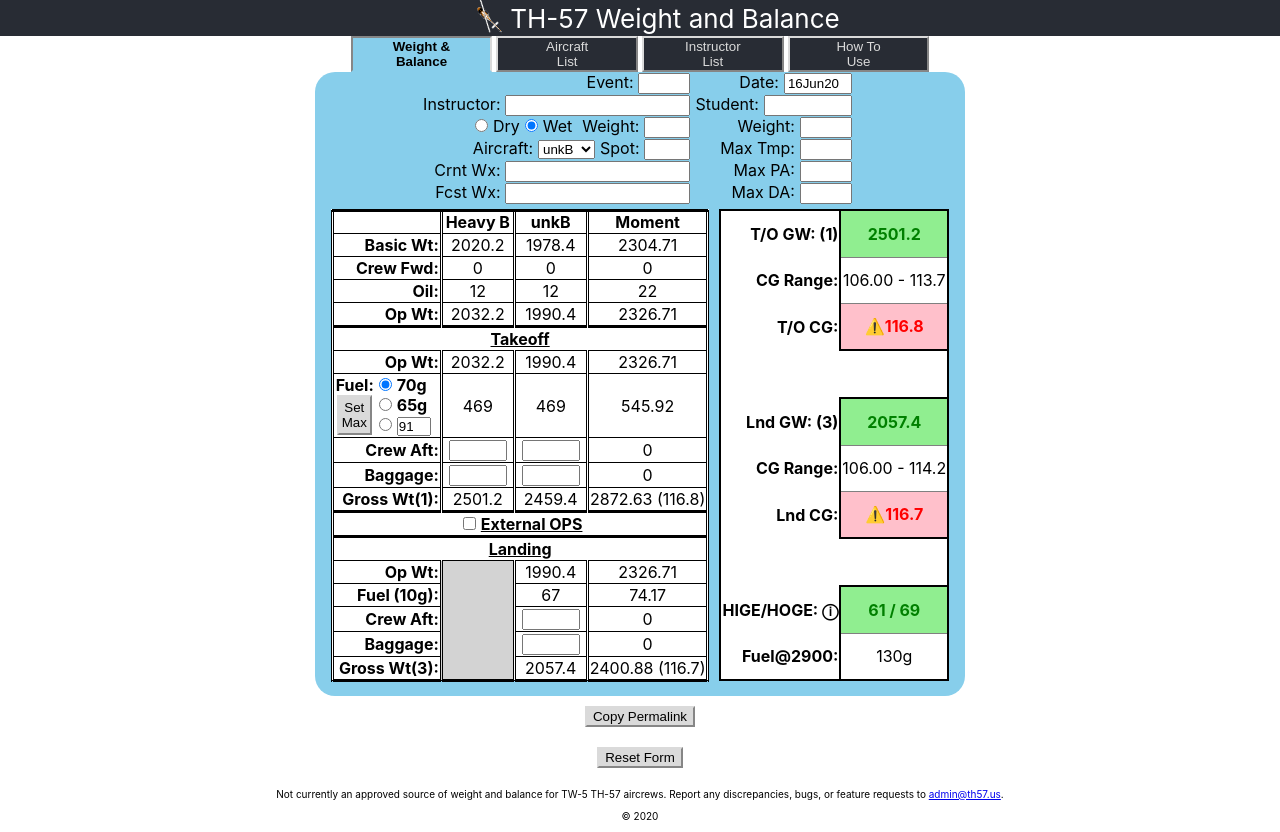
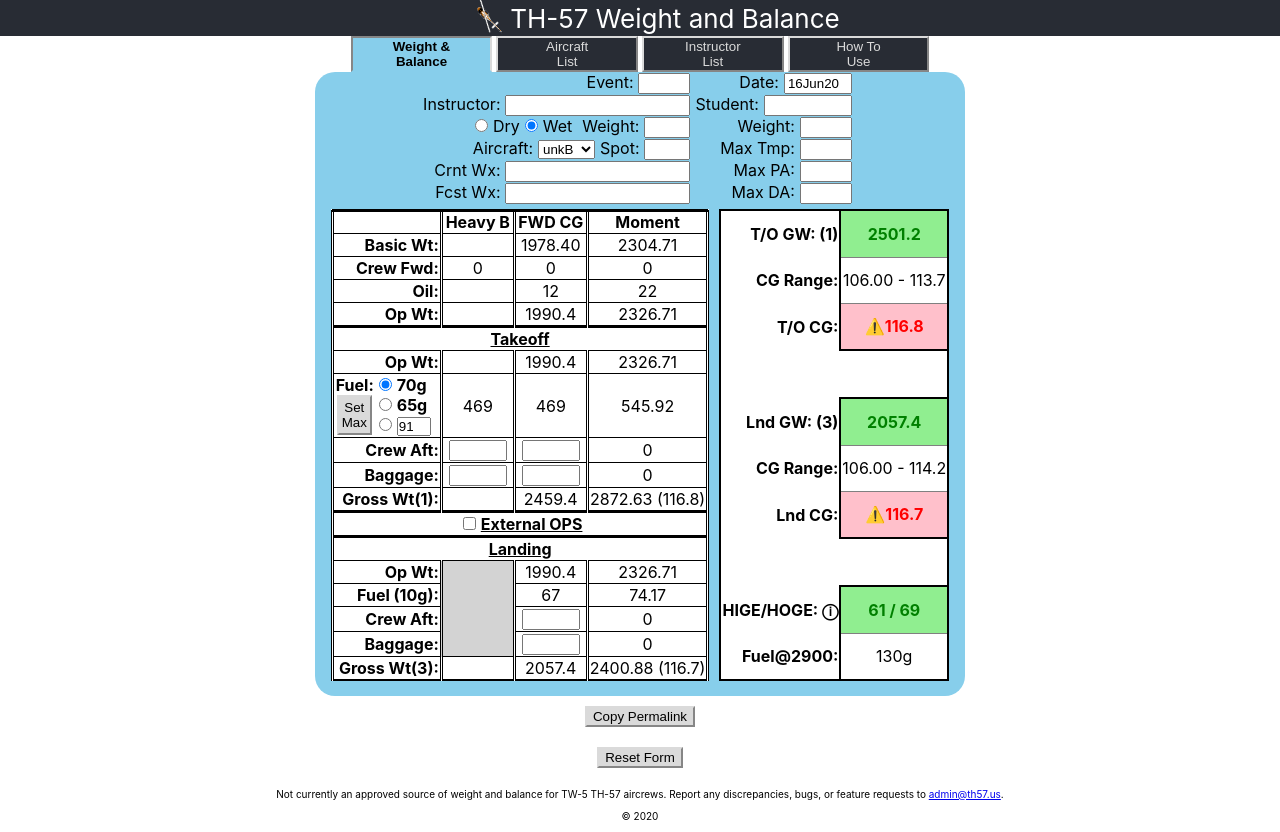
Before and after one commit to began91/th57, a React (Create React App) app: page / in a window 1280 px wide. Built offline with nearby package versions, Linux system fonts and the light colour scheme.

Commit message:
Refactor Results to use component rows

```diff
--- /dev/null
+++ b/src/components/InputRow.js
@@ -0,0 +1,48 @@
+import React from 'react';
+import {connect} from 'react-redux';
+import { setValue } from '../actions/Actions';
+
+class InputRow extends React.Component {
+    constructor(props) {
+        super(props);
+
+        this.col2 = this.col2.bind(this);
+        this.handleInput = this.handleInput.bind(this);
+    }
+
+    handleInput(e) {
+        this.props.setValue([e.target.className], Number(e.target.value));
+    }
+
+    col2() {
+        if (this.props.gray2) {
+            return (<td className="col2 gray"></td>);
+        } else {
+            return <td className="col2">{this.col3()}</td>
+        }
+    }
+
+    col3() {
+        return (<input type="number" pattern="[0-9]*" className={this.props.id} value={this.props[this.props.id]} onChange={this.handleInput} />)
+    }
+
+    render() {
+        return (
+            <tr className={(this.props.ext ? "ext" : "")}>
+                <th className="row-head">{this.props.head}</th>
+                {this.col2()}
+                <td>{this.col3()}</td>
+                <td>{this.props.col4}</td>
+            </tr>
+        );
+    }
+}
+
+const mapStateToProps = state => ({
+    pax: state.app.pax,
+    baggage: state.app.baggage,
+    paxExternal: state.app.paxExternal,
+    extLoad: state.app.extLoad,
+});
+
+export default connect(mapStateToProps, {setValue})(InputRow);
--- /dev/null
+++ b/src/components/ResultRow.js
@@ -0,0 +1,14 @@
+import React from 'react';
+
+function ResultRow(props) {
+    return (
+        <tr className={(props.ext ? "ext" : "")}>
+            <th className="row-head">{props.head}</th>
+            <td className={props.gray2 ? "gray col2" : "col2"}>{props.col2 && ""}</td>
+            <td>{props.col3}</td>
+            <td>{props.col4}</td>
+        </tr>
+    );
+}
+
+export default ResultRow;
--- a/src/components/Results.css
+++ b/src/components/Results.css
@@ -9,6 +9,8 @@
     border-collapse: collapse;
     margin: 5px 5px 15px 5px;
     background-color: white;
+    border-bottom: 2px solid black;
+    border-top: 2px solid black;
 }
 
 th, td {
@@ -26,10 +28,6 @@
     border-left: 2px solid black;
     border-right: 2px solid black;
     text-align: auto;
-}
-
-.bottom-row {
-    border-bottom: 2px solid black;
 }
 
 tbody.second-table {
--- a/src/components/Results.js
+++ b/src/components/Results.js
@@ -4,6 +4,8 @@
 import { setValue } from '../actions/Actions';
 import './Results.css';
 import { getAcftById, getHeaviestAndMostForward } from '../helpers/lists';
+import ResultRow from './ResultRow';
+import InputRow from './InputRow';
 
 let fuelMoment = fuel => {
     let cg=[110.3,110.7,110.8,110.8,110.8,110.8,110.9,111.5,112.8,113.8,114.6,115.3,115.9,116.4,116.9,117.2,117.6,117.9,118.0];
@@ -127,8 +129,10 @@
         let hoge = Math.round((ma * smallGW + ba) * Math.pow(smallDA, 2) + (mb * smallGW + bb) * smallDA +  (mc * smallGW + bc));
         let hige = Math.round(0.9055 * hoge - 1.8727);
 
+        let side = aircraft.side === 'unk' ? 'FWD CG' : aircraft.id
+
         return {
-            pax, paxExternal, baggage, aircraft,
+            pax, paxExternal, baggage, aircraft, side,
             fuel, crewFwd, da, heavWt, fwdWt, basicMoment, heavOpWt,
             fwdOpWt, opMoment, heavGW, fwdGW, takeoffMoment, takeoffArm, extGW,
             extMoment, extArm, lndWt, lndMoment, lndArm, highGW, cgLow, heavier,
@@ -182,42 +186,39 @@
                     <tr>
                         <th></th>
                         <th className="col2">Heavy {result.aircraft.series}</th>
-                        <th>{result.aircraft.side === 'N/A' ? 'FWD CG' : result.aircraft.id}</th>
+                        <th>{result.side}</th>
                         <th>Moment</th>
                     </tr>
-                    <tr>
-                        <th className="row-head">Basic Wt:</th>
-                        <td className="col2">{result.heavWt}</td>
-                        <td>{result.fwdWt}</td>
-                        <td>{result.basicMoment}</td>
-                    </tr>
-                    <tr>
-                        <th className="row-head">Crew Fwd:</th>
-                        <td className="col2">{result.crewFwd}</td>
-                        <td>{result.crewFwd}</td>
-                        <td>{Math.round(result.crewFwd*0.65*100)/100}</td>
-                    </tr>
-                    <tr>
-                        <th className="row-head">Oil:</th>
-                        <td className="col2">12</td>
-                        <td>12</td>
-                        <td>22</td>
-                    </tr>
-                    <tr>
-                        <th className="row-head">Op Wt:</th>
-                        <td className="col2">{result.heavOpWt.toFixed(1)}</td>
-                        <td>{result.fwdOpWt}</td>
-                        <td>{result.opMoment.toFixed(2)}</td>
-                    </tr>
+
+                    <ResultRow head="Basic Wt:"
+                    col2={result.heavWt.toFixed(2)}
+                    col3={result.fwdWt.toFixed(2)}
+                    col4={result.basicMoment} />
+
+                    <ResultRow head="Crew Fwd:"
+                    col2={result.crewFwd}
+                    col3={result.crewFwd}
+                    col4={Math.round(result.crewFwd*0.65*100)/100} />
+
+                    <ResultRow head="Oil:"
+                    col2={12}
+                    col3={12}
+                    col4={22} />
+
+                    <ResultRow head="Op Wt:"
+                    col2={result.heavOpWt.toFixed(1)}
+                    col3={result.fwdOpWt.toFixed(1)}
+                    col4={result.opMoment.toFixed(2)} />
+
                     <tr>
                         <th colSpan="4" className="heading">Takeoff</th>
                     </tr>
-                    <tr>
-                        <th className="row-head">Op Wt:</th>
-                        <td className="col2">{result.heavOpWt.toFixed(1)}</td>
-                        <td>{result.fwdOpWt.toFixed(1)}</td>
-                        <td>{result.opMoment.toFixed(2)}</td>
-                    </tr>
+
+                    <ResultRow head="Op Wt:"
+                    col2={result.heavOpWt.toFixed(1)}
+                    col3={result.fwdOpWt.toFixed(1)}
+                    col4={result.opMoment.toFixed(2)} />
+
                     <tr>
                         <th className="row-head">
                             <div id="fuel-cell">
@@ -245,24 +246,18 @@
                         <td>{result.fuel}</td>
                         <td>{fuelMoment(result.fuel).toFixed(2)}</td>
                     </tr>
-                    <tr>
-                        <th className="row-head">Crew Aft:</th>
-                        <td className="col2"><input type="number" pattern="[0-9]*" className="pax" value={this.props.pax} onChange={this.handleInput} /></td>
-                        <td><input type="number" pattern="[0-9]*" className="pax" value={this.props.pax} onChange={this.handleInput} /></td>
-                        <td>{Math.round(result.pax * result.paxArm*100)/100}</td>
-                    </tr>
-                    <tr>
-                        <th className="row-head">Baggage:</th>
-                        <td className="col2"><input type="number" pattern="[0-9]*" className="baggage" value={this.props.baggage} onChange={this.handleInput} /></td>
-                        <td><input type="number" pattern="[0-9]*" className="baggage" value={this.props.baggage} onChange={this.handleInput} /></td>
-                        <td>{Math.round(result.baggage * result.bagArm *100)/100}</td>
-                    </tr>
-                    <tr>
-                        <th className="row-head">Gross Wt(1):</th>
-                        <td className="col2">{result.heavGW.toFixed(1)}</td>
-                        <td>{result.fwdGW.toFixed(1)}</td>
-                        <td>{result.takeoffMoment.toFixed(2)} ({result.takeoffArm.toFixed(1)})</td>
-                    </tr>
+
+                    <InputRow head="Crew Aft:" id="pax"
+                    col4={Math.round(result.pax * result.paxArm*100)/100} />
+
+                    <InputRow head="Baggage:" id="baggage"
+                    col4={Math.round(result.baggage * result.bagArm *100)/100} />
+
+                    <ResultRow head="Gross Wt(1):"
+                    col2={result.heavGW.toFixed(1)}
+                    col3={result.fwdGW.toFixed(1)}
+                    col4={result.takeoffMoment.toFixed(2)+" ("+result.takeoffArm.toFixed(1)+")"}  />
+
                     <tr>
                         <th colSpan="4" className="heading">
                             <label htmlFor="extOps">
@@ -271,12 +266,11 @@
                             </label>
                         </th>
                     </tr>
-                    <tr className="ext">
-                        <th className="row-head">Op Wt:</th>
-                        <td className="col2 gray"></td>
-                        <td>{result.fwdOpWt}</td>
-                        <td>{result.opMoment.toFixed(2)}</td>
-                    </tr>
+
+                    <ResultRow head="Op Wt:" ext={true} gray2={true}
+                    col3={result.fwdOpWt}
+                    col4={result.opMoment.toFixed(2)} />
+
                     <tr className="ext">
                         <th className="row-head">
                         <div className="ext-ops-fuel">
@@ -290,58 +284,37 @@
                         <td>{Math.round(result.extFuel*10)/10}</td>
                         <td>{fuelMoment(result.extFuel)}</td>
                     </tr>
-                    <tr className="ext">
-                        <th className="row-head">Crew Aft:</th>
-                        <td className="col2 gray"></td>
-                        <td><input type="number" pattern="[0-9]*" className="paxExternal" value={this.props.paxExternal} onChange={this.handleInput} /></td>
-                        <td>{Math.round(result.paxExternal * result.paxArm *100)/100}</td>
-                    </tr>
-                    <tr className="ext">
-                        <th className="row-head">Ext Load:</th>
-                        <td className="col2 gray"></td>
-                        <td><input type="number" pattern="[0-9]*" className="extLoad" value={this.props.extLoad} onChange={this.handleInput} /></td>
-                        <td>{Math.round(result.extLoad * 1.071*100)/100}</td>
-                    </tr>
-                    <tr className="ext">
-                        <th className="row-head">Gross Wt(2):</th>
-                        <td className="col2 gray"></td>
-                        <td>{result.extGW}</td>
-                        <td>{result.extMoment} ({result.extArm})</td>
-                    </tr>
+
+                    <InputRow head="Crew Aft:" gray2={true} ext={true} id="paxExternal"
+                    col4={Math.round(result.paxExternal * result.paxArm *100)/100}/>
+
+                    <InputRow head="Ext Load" gray2={true} ext={true} id="extLoad"
+                    col4={Math.round(result.extLoad * 1.071*100)/100}/>
+
+                    <ResultRow head="Gross Wt(2):" gray2={true} ext={true}
+                    col3={result.extGW}
+                    col4={result.extMoment+" ("+result.extArm+")"} />
+
                     <tr>
                         <th colSpan="4" className="heading">Landing</th>
                     </tr>
-                    <tr>
-                        <th className="row-head">Op Wt:</th>
-                        <td className="col2 gray"></td>
-                        <td>{result.fwdOpWt}</td>
-                        <td>{result.opMoment.toFixed(2)}</td>
-                    </tr>
-                    <tr>
-                        <th className="row-head">Fuel (10g):</th>
-                        <td className="col2 gray"></td>
-                        <td>67</td>
-                        <td>74.17</td>
-                    </tr>
-                    <tr>
-                        <th className="row-head">Crew Aft:</th>
-                        <td className="col2 gray"></td>
-                        <td><input type="number" pattern="[0-9]*" className="pax" value={this.props.pax} onChange={this.handleInput} /></td>
-                        <td>{Math.round(result.pax * result.paxArm * 100)/100}</td>
-                    </tr>
-                    <tr>
-                        <th className="row-head">Baggage:</th>
-                        <td className="col2 gray"></td>
-                        <td><input type="number" pattern="[0-9]*" className="baggage" value={this.props.baggage} onChange={this.handleInput} /></td>
-                        <td>{Math.round(result.baggage * result.bagArm*100)/100}</td>
-                    </tr>
-                    <tr className="bottom-row">
-                        <th className="row-head">Gross Wt(3):</th>
-                        <td className="col2 gray"></td>
-                        <td>{result.lndWt.toFixed(1)}</td>
-                        <td>{result.lndMoment.toFixed(2)} ({result.lndArm.toFixed(1)})</td>
-                    </tr>
-                    <tr className="heading bottom-row"></tr>
+
+                    <ResultRow head="Op Wt:" gray2={true}
+                    col3={result.fwdOpWt}
+                    col4={result.opMoment.toFixed(2)} />
+
+                    <ResultRow head="Fuel (10g):" gray2={true} col3={67} col4={74.17}/>
+
+                    <InputRow head="Crew Aft:" id="pax" gray2={true}
+                    col4={Math.round(result.pax * result.paxArm*100)/100} />
+
+                    <InputRow head="Baggage:" id="baggage" gray2={true}
+                    col4={Math.round(result.baggage * result.bagArm *100)/100} />
+
+                    <ResultRow head="Gross Wt(3):" gray={true}
+                    col3={result.lndWt.toFixed(1)}
+                    col4={result.lndMoment.toFixed(2)+" ("+result.lndArm.toFixed(1)+")"} />
+
                     </tbody>
                     </table>
                     <table>
@@ -391,14 +364,6 @@
         );
     }
 }
-/*
-Results.propTypes = {
-    addOne: PropTypes.func.isRequired,
-    fish: PropTypes.number,
-    extOps: PropTypes.bool.isRequired,
-    pax: PropTypes.number
-}
-*/
 
 const mapStateToProps = state => ({
     extOps: state.app.extOps,
```
